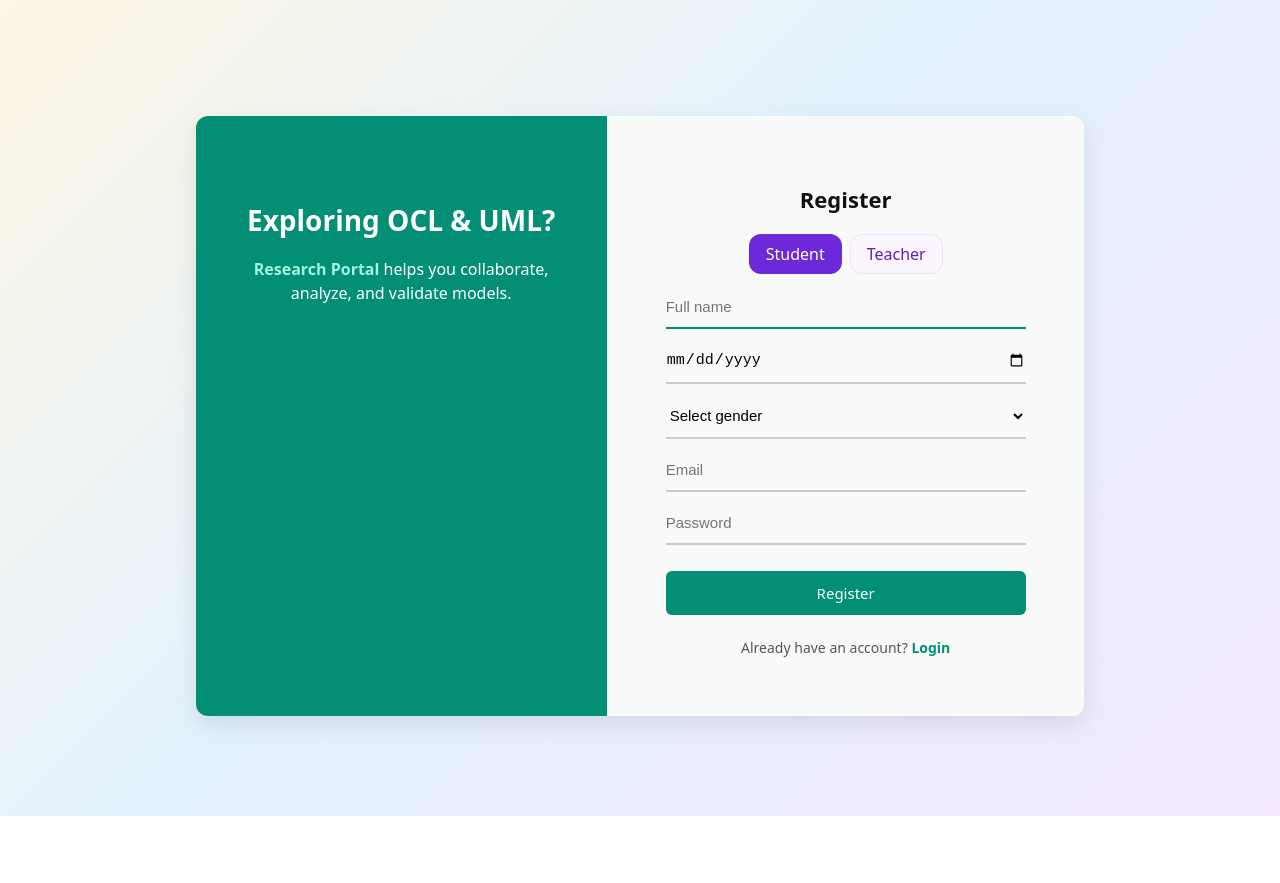
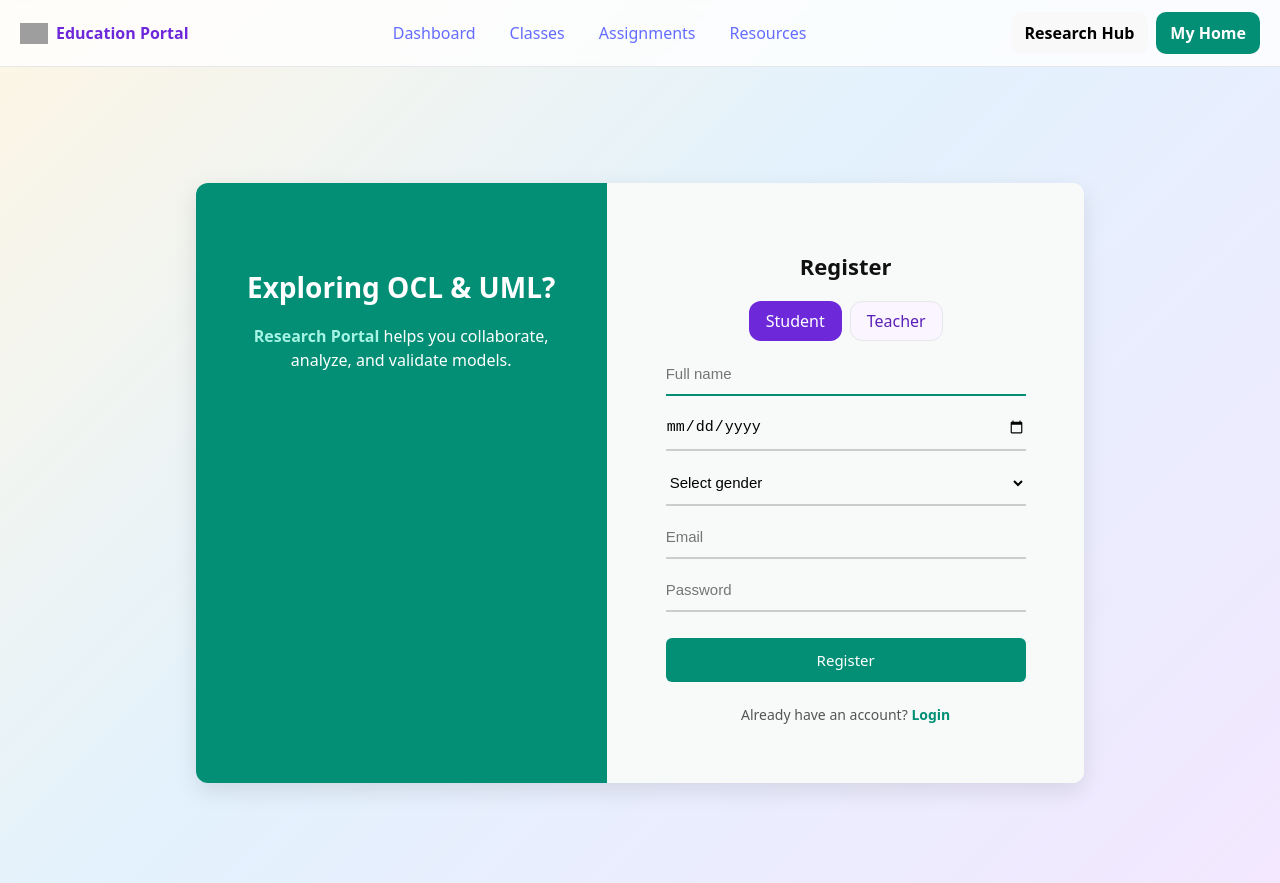
Before and after one commit to Raphael9143/Thesis, a React (Vite) app in the folder frontend/: page /register in a window 1280 px wide. Before the commit the page ends 816 px from the top, so only its background shows below. Built offline with nearby package versions, Linux system fonts and the light colour scheme; grey boxes are pictures that could not be loaded.

Commit message:
[fix] correct routes for community and education page

```diff
--- a/frontend/src/App.jsx
+++ b/frontend/src/App.jsx
@@ -14,7 +14,8 @@ const router = createBrowserRouter(
       <Route path="/" element={<ResearcherHome />} />
       <Route path="/education" element={<EducationLogin />} />
       <Route path="/register" element={<RegisterPage />} />
-      <Route path="/home" element={<Home />} />
+      <Route path="/education/home" element={<Home />} />
+      <Route path="/community/home" element={<Home />} />
       <Route path="*" element={<NotFound />} />
     </Route>
   )
--- /dev/null
+++ b/frontend/src/components/layout/EducationNavbar.jsx
@@ -0,0 +1,23 @@
+import React from 'react';
+import '../../assets/styles/ui.css';
+
+export default function EducationNavbar({ onNavigate }) {
+  return (
+    <header className="nav">
+      <div className="nav__brand" style={{ display: 'flex', alignItems: 'center', gap: 8 }}>
+        <img src="https://icon.icepanel.io/Technology/svg/Unified-Modelling-Language-%28UML%29.svg" width={28} alt="UML" />
+        Education Portal
+      </div>
+      <nav className="nav__links" style={{ alignItems: 'center' }}>
+        <a className="link" href="#">Dashboard</a>
+        <a className="link" href="#">Classes</a>
+        <a className="link" href="#">Assignments</a>
+        <a className="link" href="#">Resources</a>
+      </nav>
+      <div className="nav__links" style={{ alignItems: 'center' }}>
+  <button className="btn" onClick={() => onNavigate('researcher')}>Research Hub</button>
+  <button className="btn btn-primary" onClick={() => onNavigate('home')}>My Home</button>
+      </div>
+    </header>
+  );
+}
--- a/frontend/src/layouts/MainLayout.jsx
+++ b/frontend/src/layouts/MainLayout.jsx
@@ -1,27 +1,30 @@
 import React from 'react';
 import { Outlet, useLocation, useNavigate } from 'react-router-dom';
 import Navbar from '../components/layout/Navbar';
+import EducationNavbar from '../components/layout/EducationNavbar';
 import '../assets/styles/ui.css';
 
 export default function MainLayout() {
   const location = useLocation();
   const navigate = useNavigate();
-  const map = {
-    '/': 'researcher',
-    '/education': 'education',
-    '/register': 'register',
-  };
-  const current = map[location.pathname] || 'researcher';
-  const hideNav = location.pathname === '/education' || location.pathname === '/register';
+  const isEducationRoute = location.pathname.startsWith('/education') || location.pathname.startsWith('/register');
   return (
     <div className="app-bg">
-      {!hideNav && (
+      {isEducationRoute ? (
+        <EducationNavbar
+          onNavigate={(tab) => {
+            if (tab === 'researcher') navigate('/');
+            if (tab === 'home') navigate('/education/home');
+          }}
+        />
+      ) : (
         <Navbar
-          current={current}
+          current={location.pathname === '/' ? 'researcher' : 'other'}
           onNavigate={(tab) => {
             if (tab === 'researcher') navigate('/');
             if (tab === 'education') navigate('/education');
             if (tab === 'register') navigate('/register');
+            if (tab === 'home') navigate('/community/home');
           }}
         />
       )}
--- a/frontend/src/pages/EducationLogin.jsx
+++ b/frontend/src/pages/EducationLogin.jsx
@@ -13,7 +13,7 @@ export default function EducationLogin() {
 
   const handleSuccess = () => {
     // Redirect to role-based home
-    navigate('/home');
+    navigate('/education/home');
   };
 
   return (
--- a/frontend/src/pages/RegisterPage.jsx
+++ b/frontend/src/pages/RegisterPage.jsx
@@ -12,8 +12,8 @@ export default function RegisterPage() {
   const [notifyType, setNotifyType] = useState('info');
 
   const handleSuccess = () => {
-    // Redirect to role-based home
-    navigate('/home');
+    // Redirect to education home
+    navigate('/education/home');
   };
 
   return (
--- a/frontend/src/pages/ResearcherHome.jsx
+++ b/frontend/src/pages/ResearcherHome.jsx
@@ -19,8 +19,8 @@ export default function ResearcherHome() {
 
   const onSuccessAuth = () => {
     setShowAuth(false);
-    // Redirect to role-based home
-    navigate('/home');
+    // Redirect to community home
+    navigate('/community/home');
   }
 
   return (
```
